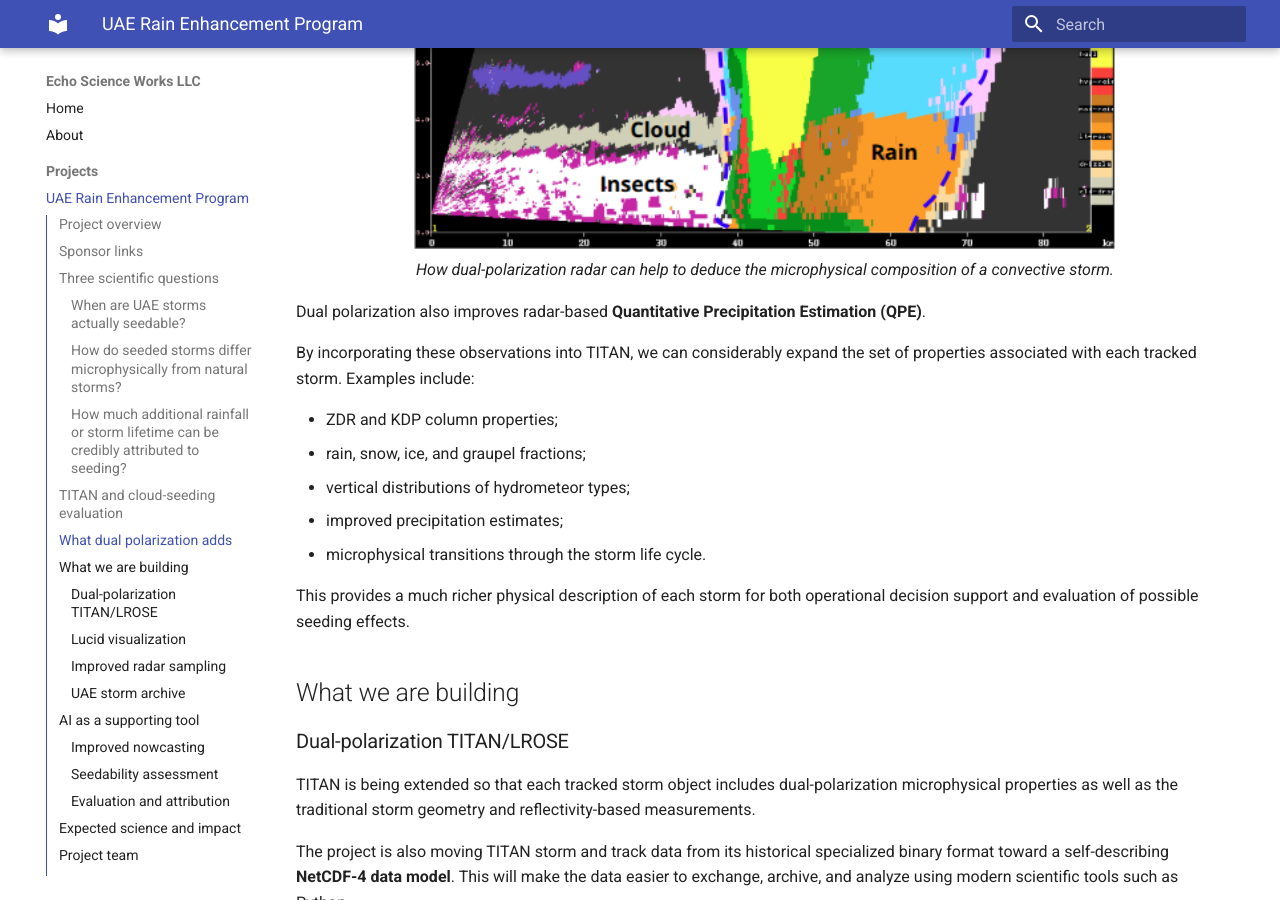
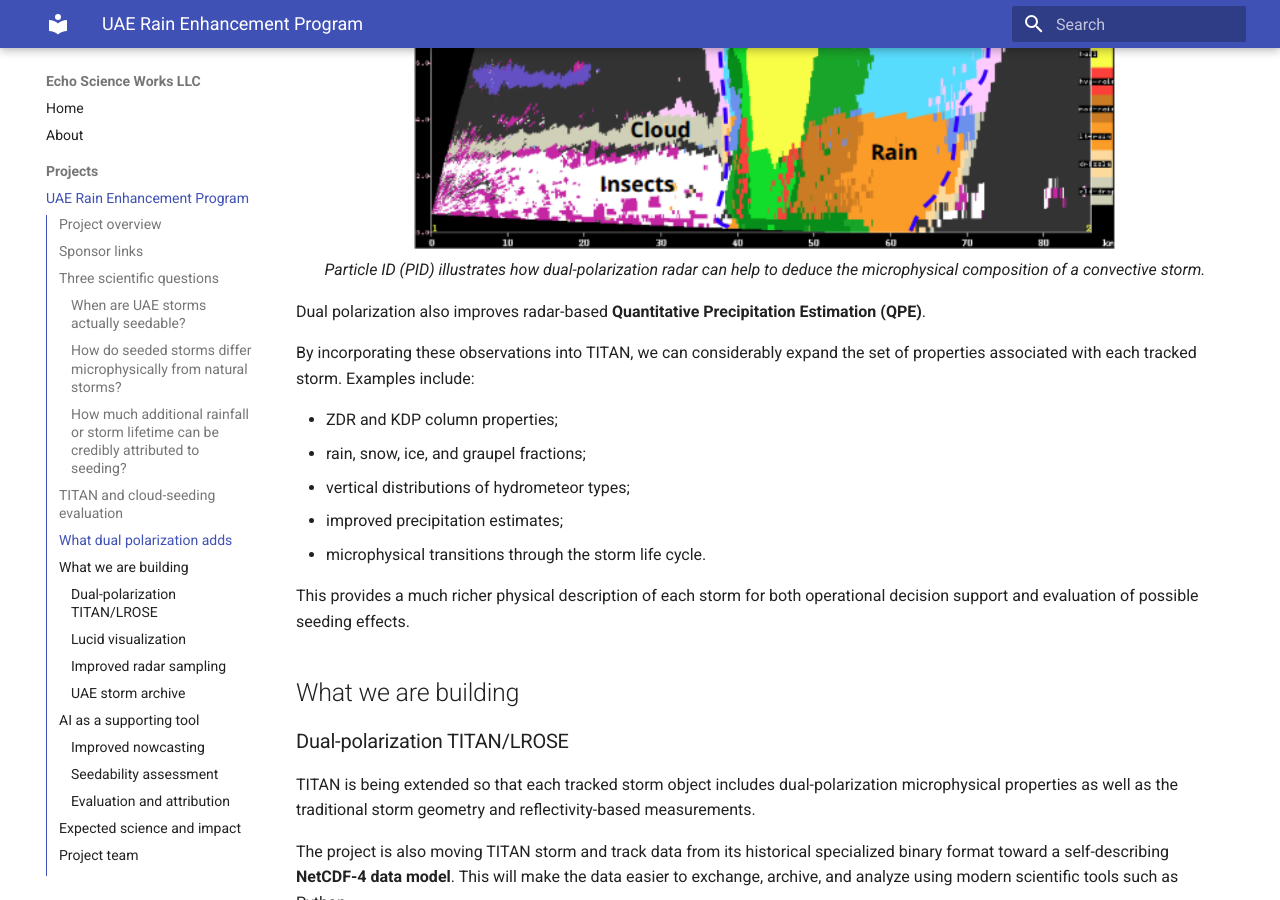
Before and after one commit to mike-dixon/echoscienceworks, an MkDocs documentation site: the page built from docs/uaerep.md, in a window 1280 px wide and 900 px high, scrolled down 3814 px. Built offline with MkDocs 1.6.1 and Material for MkDocs 9.7.7, drawn with Linux system fonts in a browser that asks for light colours.

Commit message:
Adding figures to uaerep

```diff
--- a/docs/uaerep.md
+++ b/docs/uaerep.md
@@ -83,7 +83,7 @@ For example, vertical **ZDR and KDP columns** can provide information about liqu
        alt="PID vertical section"
        style="width: 75%;">
   <br>
-  <em>How dual-polarization radar can help to deduce the microphysical composition of a convective storm.</em>
+  <em>Particle ID (PID) illustrates how dual-polarization radar can help to deduce the microphysical composition of a convective storm.</em>
 </p>
 
 Dual polarization also improves radar-based **Quantitative Precipitation Estimation (QPE)**.
```
